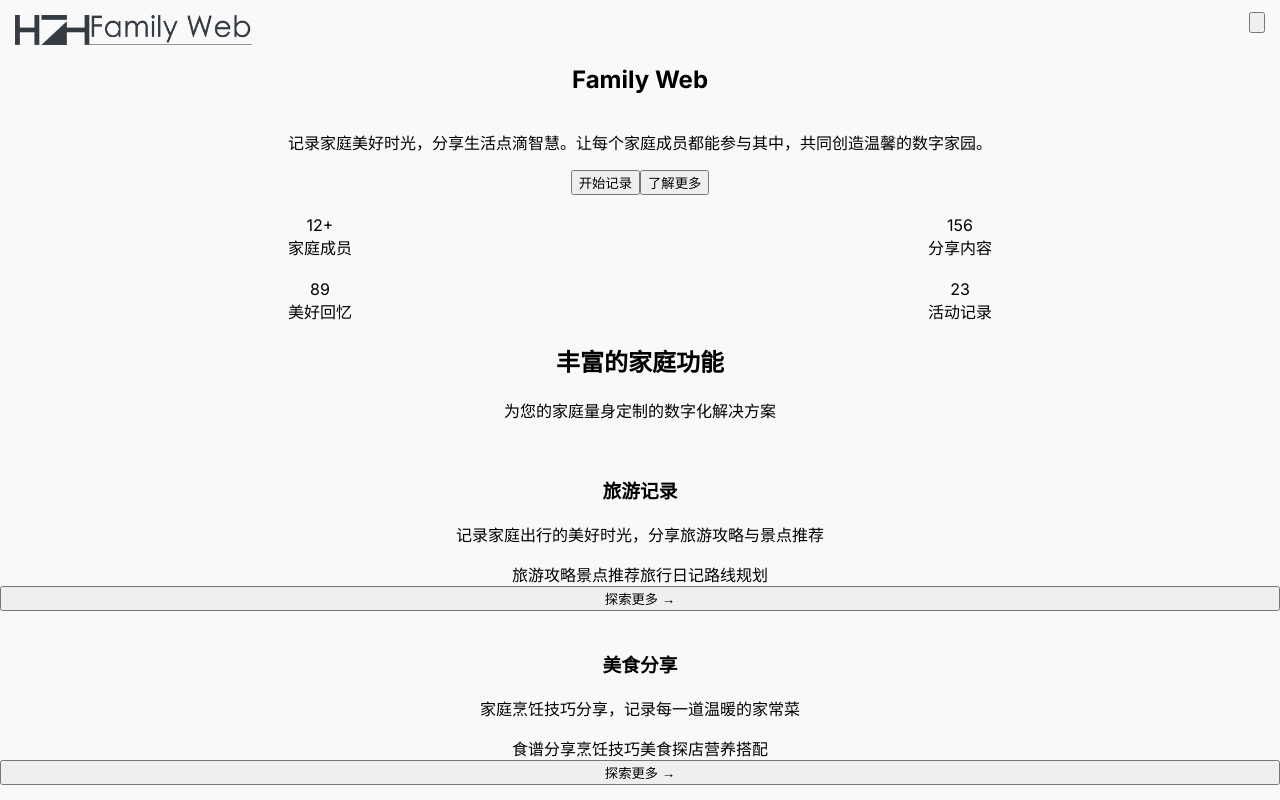
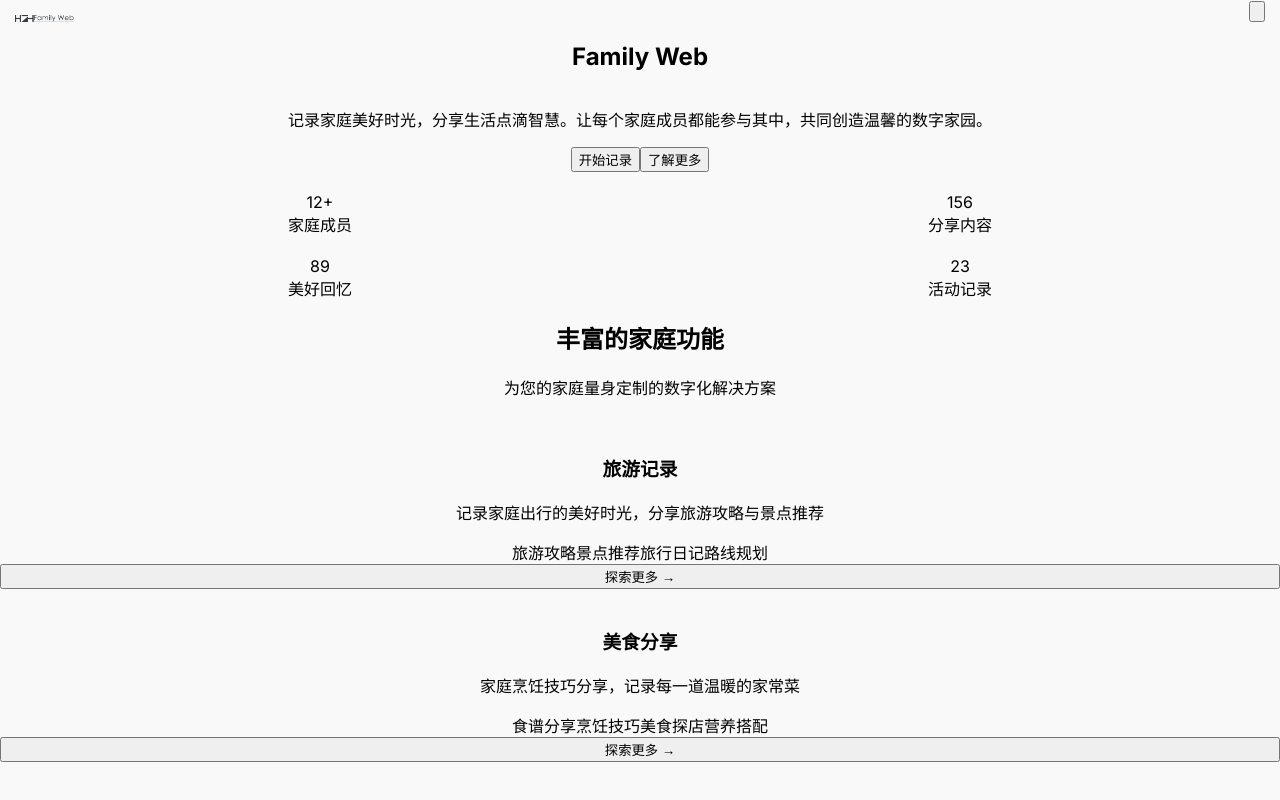
Before and after one commit to HYH761/Familyweb, a Next.js app in the folder family-platform/: page / in a window 1280 px wide. Shown: the top 800 px of the page. Built offline with nearby package versions, Linux system fonts and the light colour scheme.

Commit message:
将logo缩小到原来的1/4大小

```diff
--- a/family-platform/src/components/Navbar.tsx
+++ b/family-platform/src/components/Navbar.tsx
@@ -31,9 +31,9 @@
             <Image
               src="/images/logo-hq.png"
               alt="Family Web Platform Logo"
-              width={132}
-              height={30}
-              className="h-8 w-auto object-contain"
+              width={33}
+              height={7.5}
+              className="h-6 w-auto object-contain"
               priority
               unoptimized
             />
```
